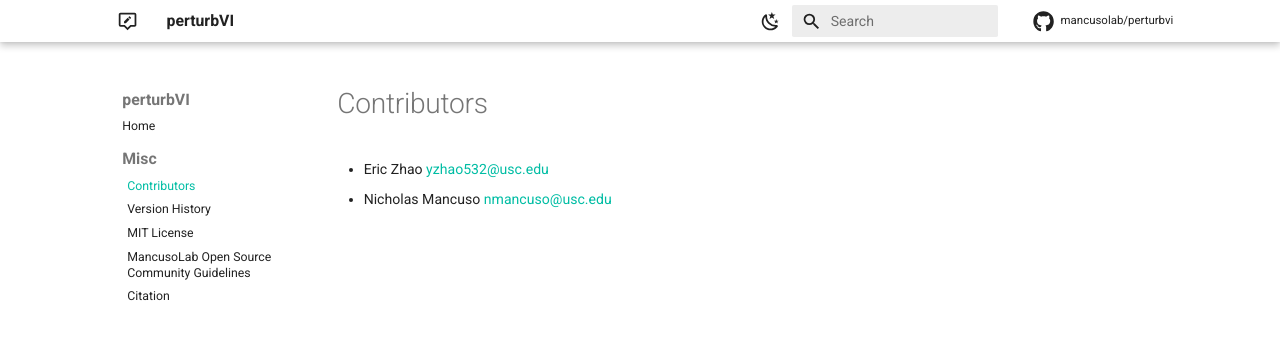
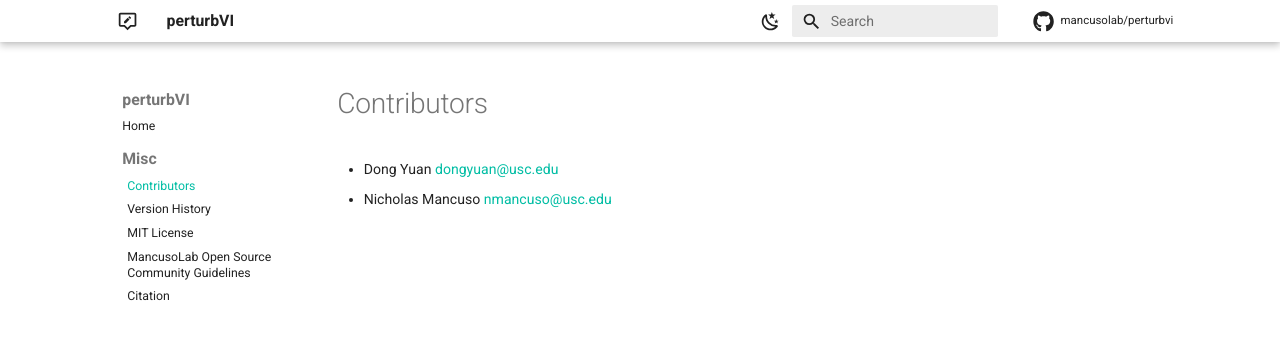
Before and after one commit to mancusolab/perturbvi, an MkDocs documentation site: the page built from docs/authors.md, in a window 1280 px wide. Shown: the top 353 px of the page. Built offline with MkDocs 1.6.1 and Material for MkDocs 9.7.7, drawn with Linux system fonts in a browser that asks for light colours; comment, search, counter and statistics services are not loaded.

```diff
--- a/docs/authors.md
+++ b/docs/authors.md
@@ -1,4 +1,4 @@
 # Contributors
 
-* Eric Zhao <yzhao532@usc.edu>
+* Dong Yuan <dongyuan@usc.edu>
 * Nicholas Mancuso <nmancuso@usc.edu>
```
